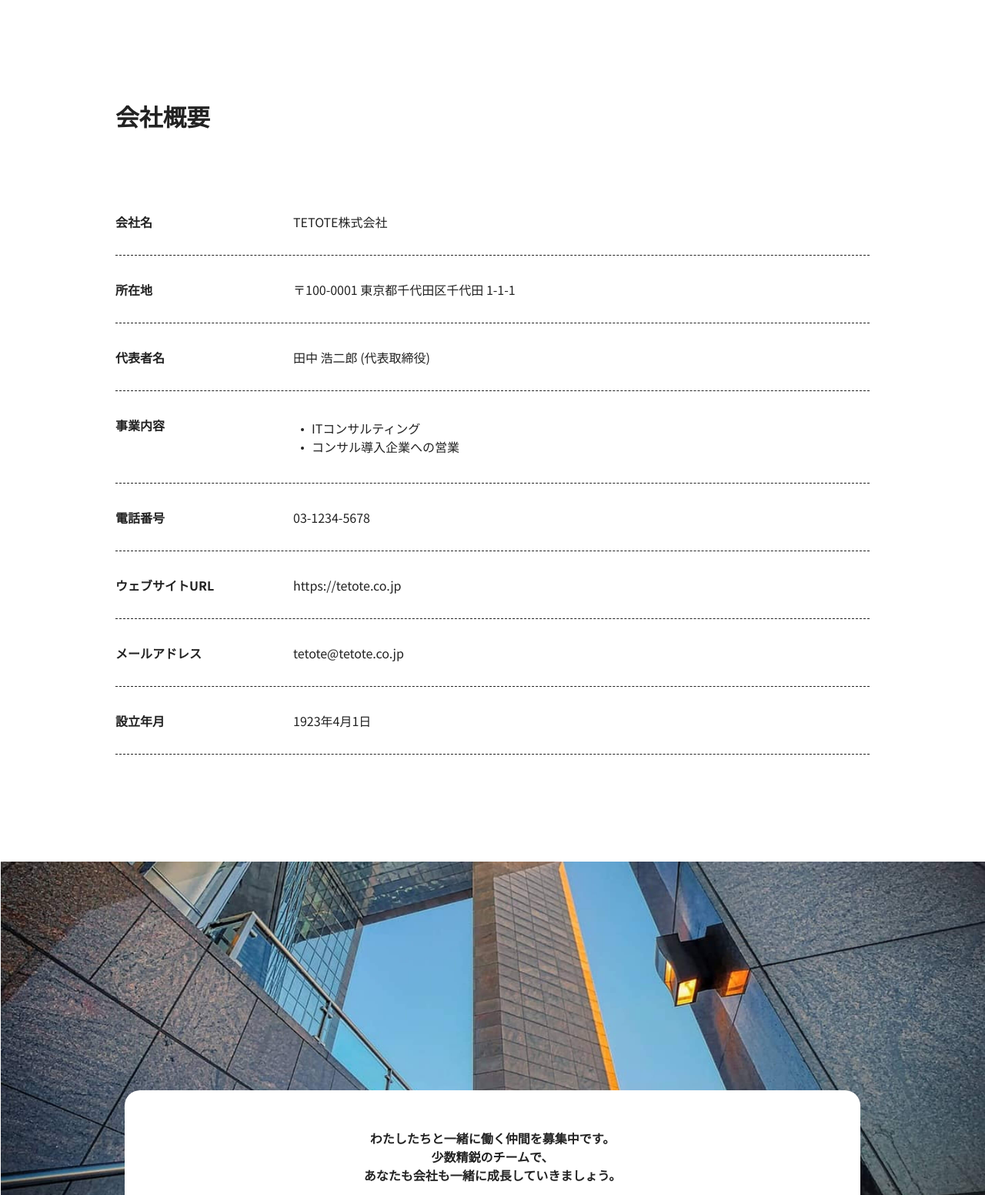
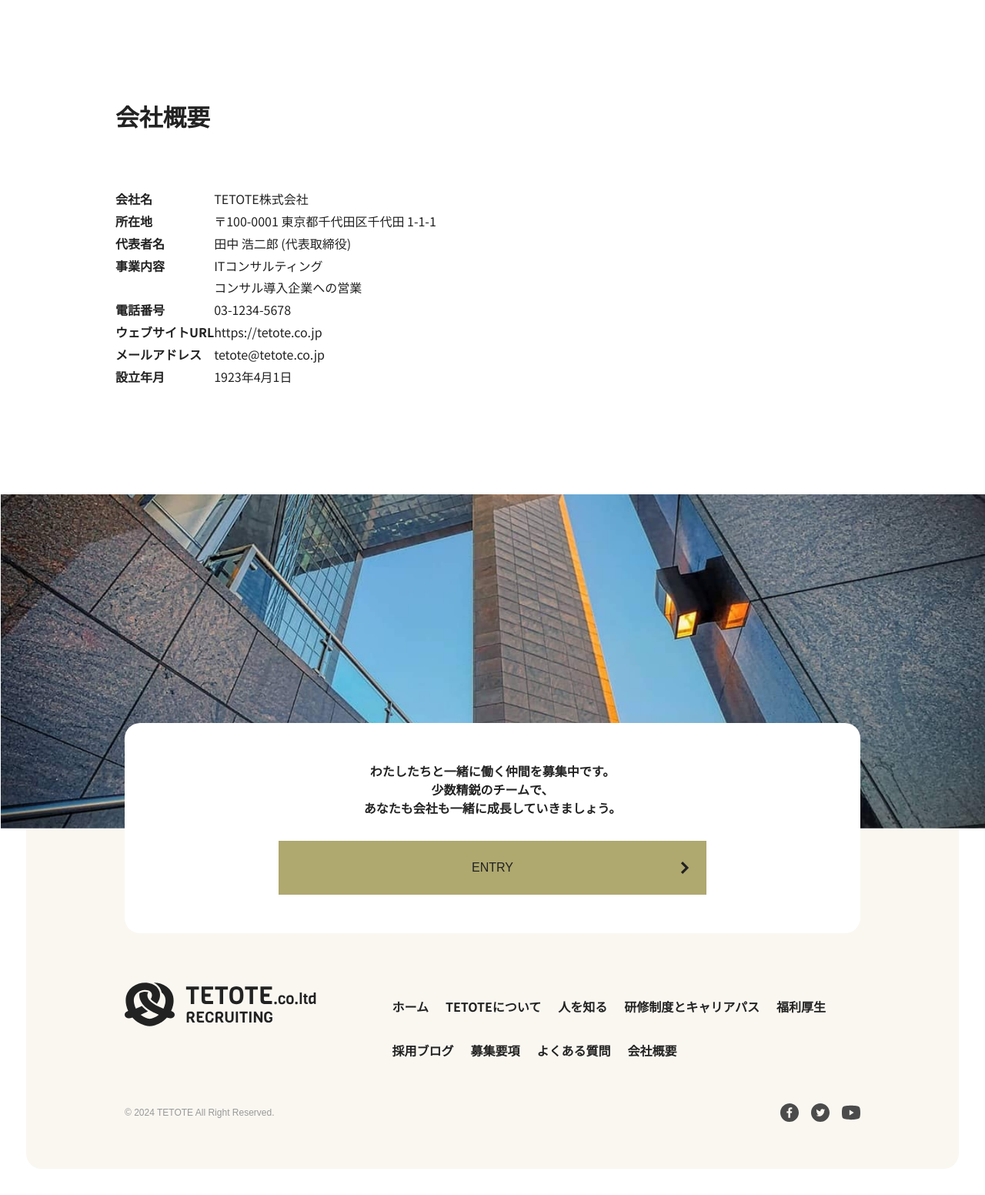
Before and after one commit to Yosshiii43/tetote, a PHP site: page /about-us/ in a window 1280 px wide. Shown: the part 4139-5691 px from the top of the page at 77% size. After the commit the page ends 5657 px from the top, so only its background shows below. Run offline with PHP 8.4, Linux system fonts and the light colour scheme; style sheets or scripts are compiled from the project's sources; some web fonts are replaced.

Commit message:
change:c-tableに分割

```diff
--- a/scss/object/project/_overview.scss
+++ b/scss/object/project/_overview.scss
@@ -10,62 +10,4 @@ about-us overview
   &__title {
     margin-bottom: rem(113) - rem(36);
   }
-
-  &__table {
-    width: 100%;
-    tbody {
-      tr {
-        width: 100%;
-        border-bottom: 1px dashed $color-text;
-        display: flex;
-        flex-direction: column;
-        @include mq(tab) {
-          flex-direction: row;
-        }
-
-        th,
-        td {
-          width: 100%;
-          line-height: 1;
-        }
-
-        th {
-          padding-block: rem(20) rem(10);
-          @include mq(tab) {
-            width: rem(231);
-            padding-block: rem(35.5);
-          }
-        }
-
-        td {
-          padding-block: rem(10) rem(20);
-          @include mq(tab) {
-            width: calc(100% - rem(231));
-            padding-block: rem(35.5);
-          }
-
-          ul {
-            li {
-              line-height: 1.5;
-              margin-left: rem(10);
-              display: flex;
-              align-items: center;
-              justify-content: flex-start;
-
-              &::before {
-                content: "";
-                display: block;
-                width: rem(4);
-                height: rem(4);
-                background-color: $color-text;
-                border-radius: 50%;
-                margin-right: rem(10);
-                margin-top: 5px;
-              }
-            }
-          }
-        }
-      }
-    }
-  }
 }
```
